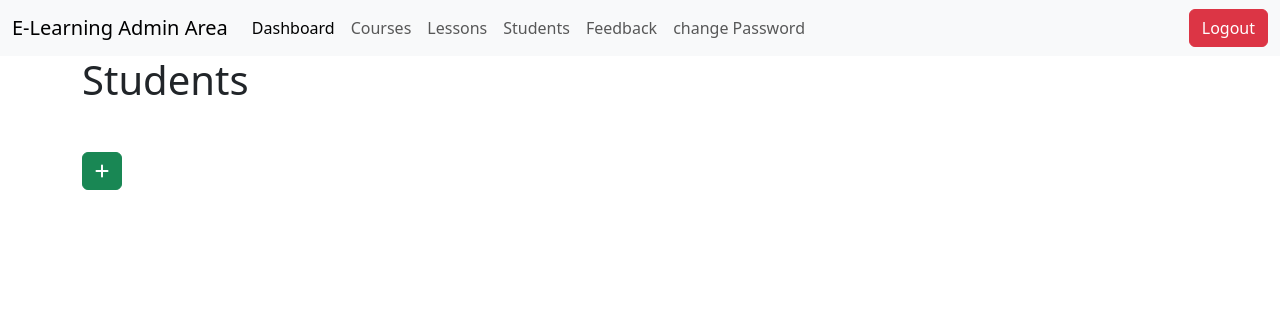
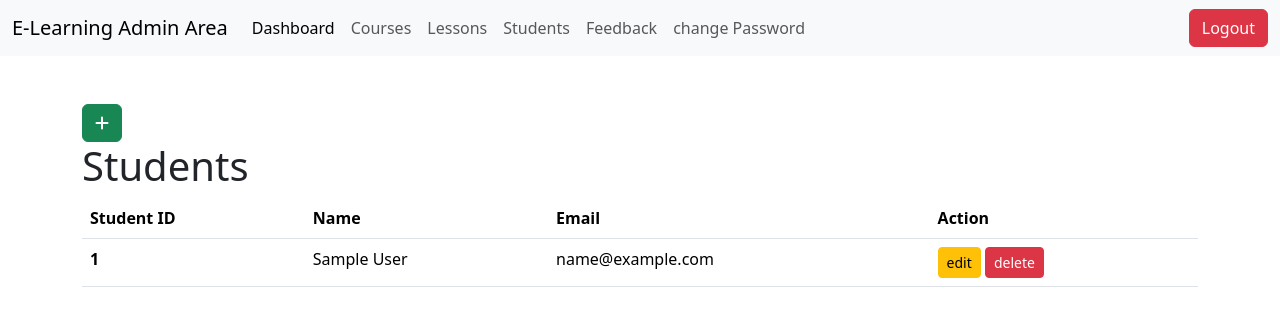
Before and after one commit to Deeproy007311/LearningManagementSyatem, a PHP site: page /students.php in a window 1280 px wide. Shown: the top 326 px of the page. Run offline with PHP 8.4, Linux system fonts and the light colour scheme; tables that the repository leaves empty or names only in its code hold one stand-in row (values such as "Sample post"); some libraries are stand-ins or nearby versions.

Commit message:
modified

```diff
--- a/admin/addlessons.php
+++ b/admin/addlessons.php
@@ -12,7 +12,7 @@ if (!isset($_SESSION)) {
 <head>
     <meta charset="utf-8">
     <meta name="viewport" content="width=device-width, initial-scale=1">
-    <title>Admin Dashboard</title>
+    <title>Admin || Add Lessons</title>
     <link href="https://cdn.jsdelivr.net/npm/bootstrap@5.3.1/dist/css/bootstrap.min.css" rel="stylesheet"
         integrity="sha384-4bw+/aepP/YC94hEpVNVgiZdgIC5+VKNBQNGCHeKRQN+PtmoHDEXuppvnDJzQIu9" crossorigin="anonymous">
 </head>
--- a/admin/addstudents.php
+++ b/admin/addstudents.php
@@ -4,7 +4,7 @@
 <head>
     <meta charset="utf-8">
     <meta name="viewport" content="width=device-width, initial-scale=1">
-    <title>Admin Dashboard</title>
+    <title>Admin || Add Students</title>
     <link href="https://cdn.jsdelivr.net/npm/bootstrap@5.3.1/dist/css/bootstrap.min.css" rel="stylesheet"
         integrity="sha384-4bw+/aepP/YC94hEpVNVgiZdgIC5+VKNBQNGCHeKRQN+PtmoHDEXuppvnDJzQIu9" crossorigin="anonymous">
         <!-- <link rel="stylesheet" href="css/restall.css"> -->
--- a/admin/students.php
+++ b/admin/students.php
@@ -4,32 +4,141 @@
 <head>
     <meta charset="utf-8">
     <meta name="viewport" content="width=device-width, initial-scale=1">
-    <title>Admin Dashboard</title>
+    <title>Admin || Students</title>
     <link href="https://cdn.jsdelivr.net/npm/bootstrap@5.3.1/dist/css/bootstrap.min.css" rel="stylesheet"
         integrity="sha384-4bw+/aepP/YC94hEpVNVgiZdgIC5+VKNBQNGCHeKRQN+PtmoHDEXuppvnDJzQIu9" crossorigin="anonymous">
-        <!-- <link rel="stylesheet" href="css/restall.css"> -->
+    <!-- <link rel="stylesheet" href="css/restall.css"> -->
     <!-- Font Awsome -->
     <script src="https://kit.fontawesome.com/2f671c2a32.js" crossorigin="anonymous"></script>
 </head>
 
-<body>
+<body?>
+    <!-- Database Connection -->
+    <?php include '../partials/_dbconnect.php';?>
+    <?php
+    $update = false;
+    $delete = false;
+     // Update
+     if ($_SERVER['REQUEST_METHOD'] == 'POST') {
+        if (isset($_POST['snoEdit'])) {
+            $sno = $_POST['snoEdit'];
+            $student_name = $_POST['student_name'];
+            $student_email = $_POST['student_email'];
+            $sql = "UPDATE `students` SET `student_name` = '$student_name' , `student_email` = '$student_email' WHERE `students`.`student_id` = $sno";
+            $result = mysqli_query($conn, $sql);
+            if ($result) {
+                $update = true;
+            }else {
+                echo "We could not update the record successfully";
+            }
+        }
+    }
+
+
+    ?>
+    <!-- Edit Modal -->
+    <div class="modal fade" id="editModal" tabindex="-1" role="dialog" aria-labelledby="editModalLabel"
+        aria-hidden="true">
+        <div class="modal-dialog" role="document">
+            <div class="modal-content">
+                <div class="modal-header">
+                    <h5 class="modal-title" id="editModalLabel">Edit Student</h5>
+                    <button type="button" class="close" data-dismiss="modal" aria-label="Close">
+                        <span aria-hidden="true">&times;</span>
+                    </button>
+                </div>
+                <form action="students.php" method="POST">
+                    <div class="modal-body">
+                        <input type="hidden" name="snoEdit" id="snoEdit">
+                        <div class="form-group">
+                            <label for="student_name">Student Name</label>
+                            <!-- <input type="text" class="form-control" id="student_name" name="student_name" aria-describedby="emailHelp"> -->
+                            <input type="text" class="form-control" id="student_name" name="student_name"
+                                aria-describedby="emailHelp">
+                        </div>
+
+                        <div class="form-group">
+                            <label for="student_email">Student Email</label>
+                            <!-- <textarea class="form-control" id="student_email" name="student_email" rows="3"></textarea> -->
+                            <textarea class="form-control" id="student_email" name="student_email"
+                                rows="3"></textarea>
+
+                        </div>
+                    </div>
+                    <div class="modal-footer d-block mr-auto">
+                        <button type="button" class="btn btn-secondary" data-dismiss="modal">Close</button>
+                        <button type="submit" class="btn btn-primary">Save changes</button>
+                    </div>
+                </form>
+            </div>
+        </div>
+    </div>
     <!-- Header connect -->
     <?php include 'header.php';?>
-    <!-- Database Connection -->
-    <?php include '../partials/_dbconnect.php';?>
+    <div class="container mt-5">
+        <a href="addstudents.php" class="btn btn-success"><i class="fa-solid fa-plus"></i></a>
+    </div>
     <div class="container">
         <h1>Students</h1>
     </div>
-    <div class="container mt-5">
-        <a href="addstudents.php" class="btn btn-success"><i class="fa-solid fa-plus"></i></a>
+    <div class="container">
+        <table class="table">
+            <thead>
+                <tr>
+                    <th scope="col">Student ID</th>
+                    <th scope="col">Name</th>
+                    <th scope="col">Email</th>
+                    <th scope="col">Action</th>
+                </tr>
+            </thead>
+            <tbody>
+                <?php
+     $sql = "SELECT * FROM `students`";
+     $result = mysqli_query($conn, $sql);
+     while ($row = mysqli_fetch_assoc($result)) {
+        echo '<tr>
+        <th scope="row">'. $row['student_id'] .'</th>
+        <td>'. $row['student_name'] .'</td>
+        <td>'. $row['student_email'] .'</td>
+        <td><button type="button" class="edit btn btn-sm btn-warning" id="'. $row['student_id'] .'">edit</button> <button type="button" class="delete btn btn-sm btn-danger" id="d'. $row['student_id'] .'">delete</td>
+      </tr>';
+     }
+
+    ?>
+  </tbody>
+  </table>
     </div>
+
 
 
 
     <script src="https://cdn.jsdelivr.net/npm/bootstrap@5.3.1/dist/js/bootstrap.bundle.min.js"
         integrity="sha384-HwwvtgBNo3bZJJLYd8oVXjrBZt8cqVSpeBNS5n7C8IVInixGAoxmnlMuBnhbgrkm" crossorigin="anonymous">
+    </script>
+    <!-- Jquery -->
+    <script src="https://code.jquery.com/jquery-3.7.0.min.js"
+        integrity="sha256-2Pmvv0kuTBOenSvLm6bvfBSSHrUJ+3A7x6P5Ebd07/g=" crossorigin="anonymous"></script>
 
-    </script>
-</body>
+      <script>
+        // Edit Js
+          edits = document.getElementsByClassName('edit');
+          Array.from(edits).forEach((element) => {
+          element.addEventListener("click", (e) => {
+          console.log("edit");
+          tr = e.target.parentNode.parentNode;
+          title = tr.getElementsByTagName("td")[0].innerText;
+          description = tr.getElementsByTagName("td")[1].innerText;
+          console.log(title, description);
+          student_name.value = title;
+          student_email.value = description;
+          snoEdit.value = e.target.id;
+          console.log(e.target.id);
+          $('#editModal').modal('toggle');
+        });
+        });
+      </script>
+
+
+    </body>
 
 </html>
```
Also changed, not shown: admin/index.php (+11 -1 lines).
